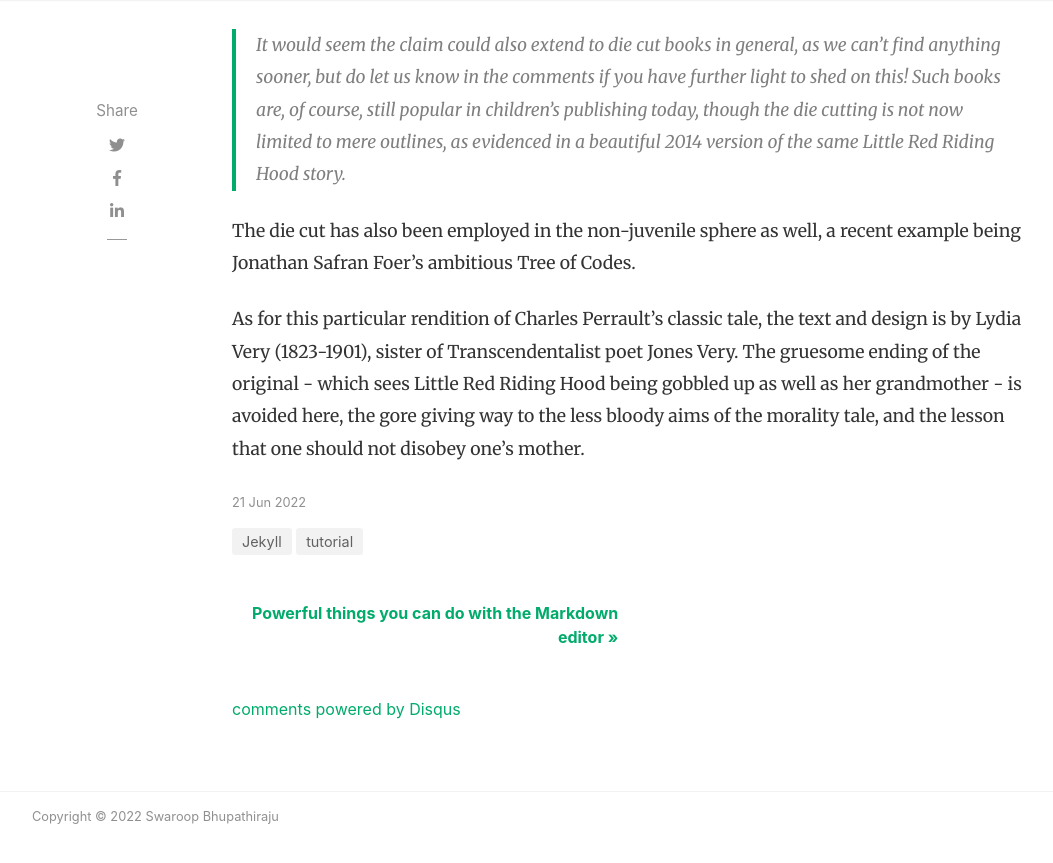
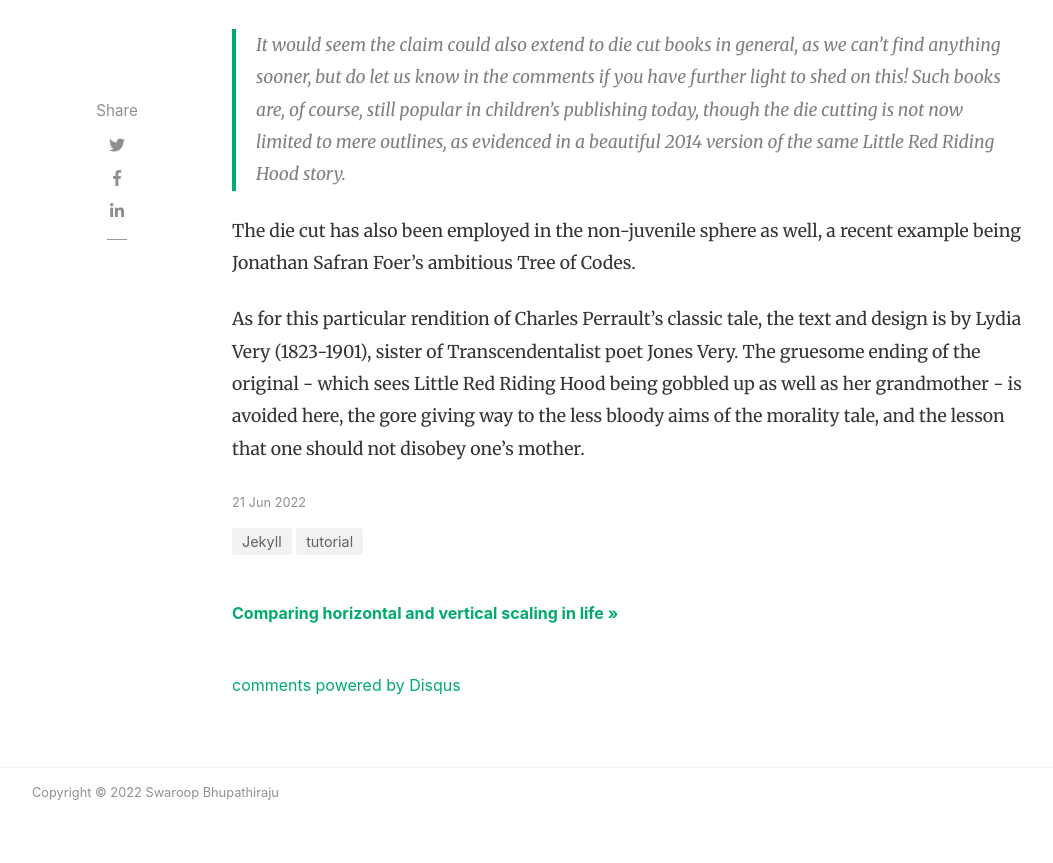
Before and after one commit to Swaroop-Bhupathiraju/swaroop-bhupathiraju.github.io, a Jekyll site: the page built from _posts/2022-06-21-help-others-help-yourself.md, in a window 1280 px wide and 900 px high, scrolled down 923 px. Shown: the top 863 px of the window, without its empty margins (53-1106 px from the left). Built offline with Jekyll 4.4.1, drawn with Linux system fonts in a browser that asks for light colours; nearby versions of some CDN libraries; comment, search, counter and statistics services are not loaded.

Commit message:
Site setup

```diff
--- a/_posts/2022-06-21-horizontal-vs-vertical-scaling-in-life.md
+++ b/_posts/2022-06-21-horizontal-vs-vertical-scaling-in-life.md
@@ -1,7 +1,7 @@
 ---
 layout: post
-title:  "Powerful things you can do with the Markdown editor"
-author: sal
+title:  "Comparing horizontal and vertical scaling in life"
+author: swaroop
 categories: [ Jekyll, tutorial ]
 image: assets/images/16.jpg
 ---
```
